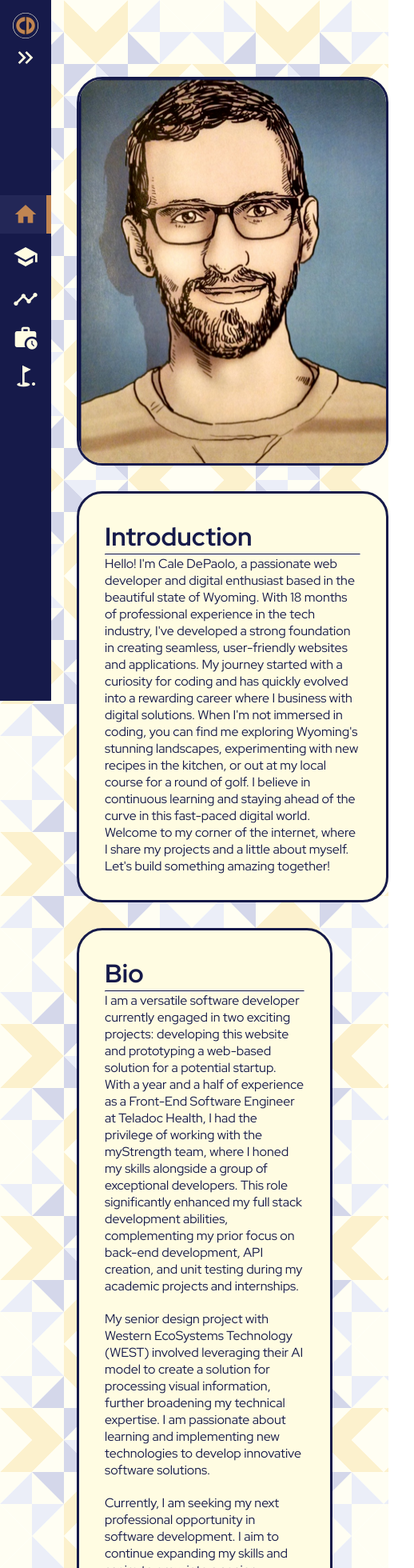
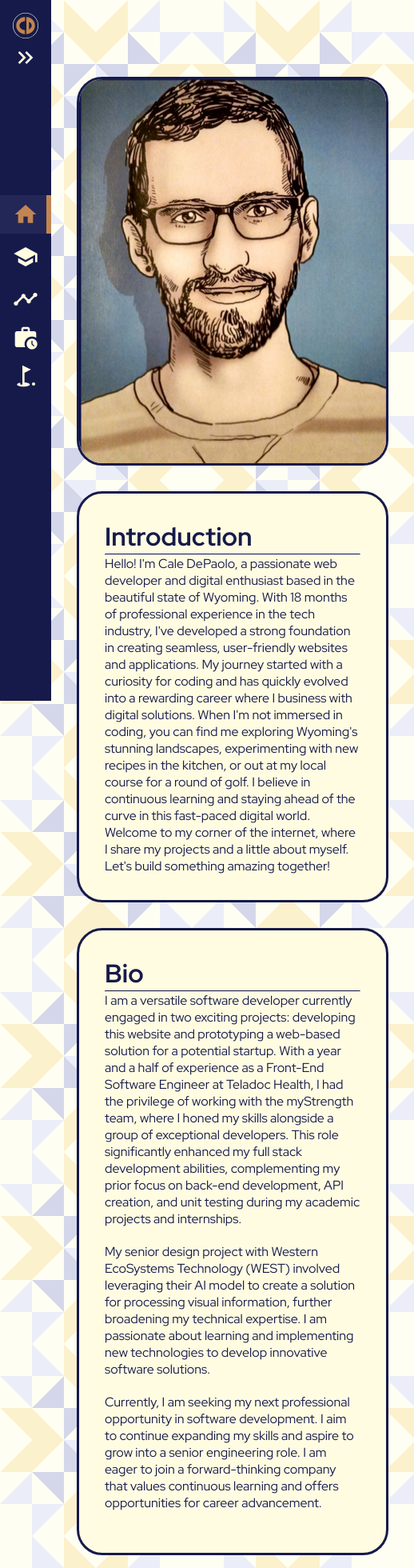
Before and after one commit to caledep/caledep.github.io, a Vue app: page / in a window 390 px wide. Shown: the top 1960 px of the page at 80% size, 518 px wide, since content can reach past the window. Built offline with nearby package versions, Linux system fonts and the light colour scheme.

Commit message:
adjust navbar and format in mobile view

```diff
--- a/src/components/Sidebar.vue
+++ b/src/components/Sidebar.vue
@@ -174,7 +174,7 @@ aside {
   @media (max-width: 768px) {
     position: fixed;
     z-index: 99;
-    height: auto;
+    height: 100%;
   }
 }
 </style>
--- a/src/views/Home.vue
+++ b/src/views/Home.vue
@@ -82,19 +82,19 @@ main {
         .portrait-intro {
             display: flex;
             flex-direction: column;
-            max-width: 20rem;
+            max-width: 100%;
             align-items: flex-start;
         }
         .intro-block {
             display: flex;
             min-width: 20rem;
             flex-direction: column;
-            max-width: 20rem;
+            max-width: 100%;
         }
         .bio-block {
             display: flex;
             flex-direction: column;
-            max-width: 20rem;
+            max-width: 100%;
         }
 
 
```
